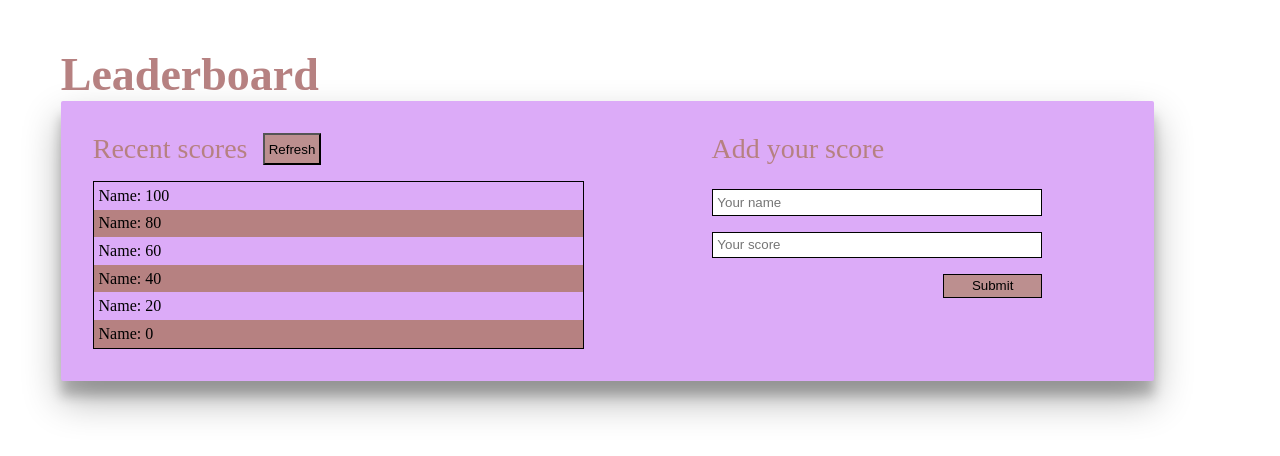
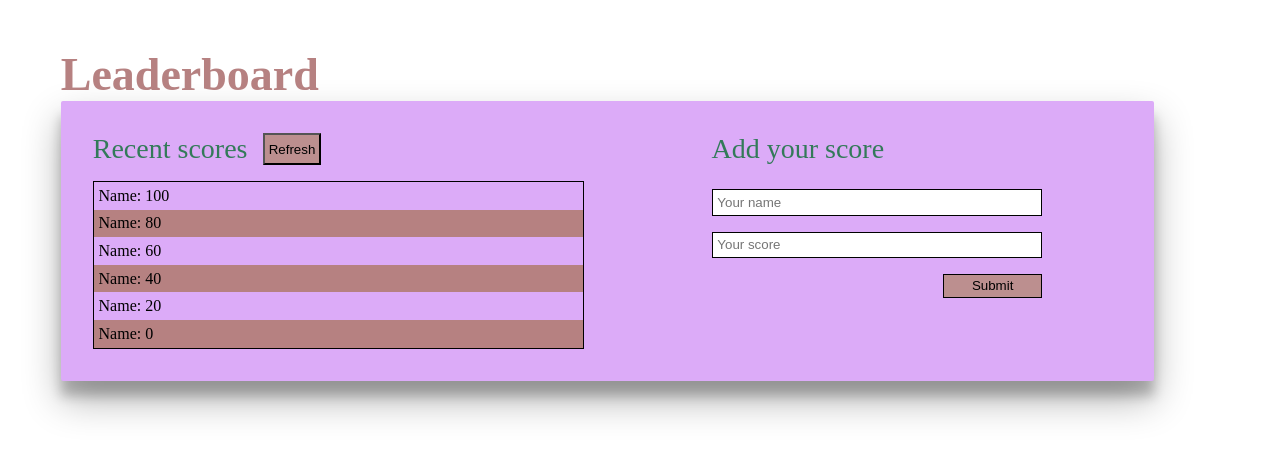
Before and after one commit to sheylaPozo/leaderboard, a website built with webpack: page src/index.html in a window 1280 px wide. Built offline with nearby package versions, Linux system fonts and the light colour scheme.

Commit message:
add subtitle color green

```diff
--- a/src/style.css
+++ b/src/style.css
@@ -26,7 +26,7 @@ h1 {
 
 .subtitle {
   font-size: 28px;
-  color: rgb(182, 129, 129);
+  color: rgb(51, 122, 89);
 }
 
 .main-container {
```
